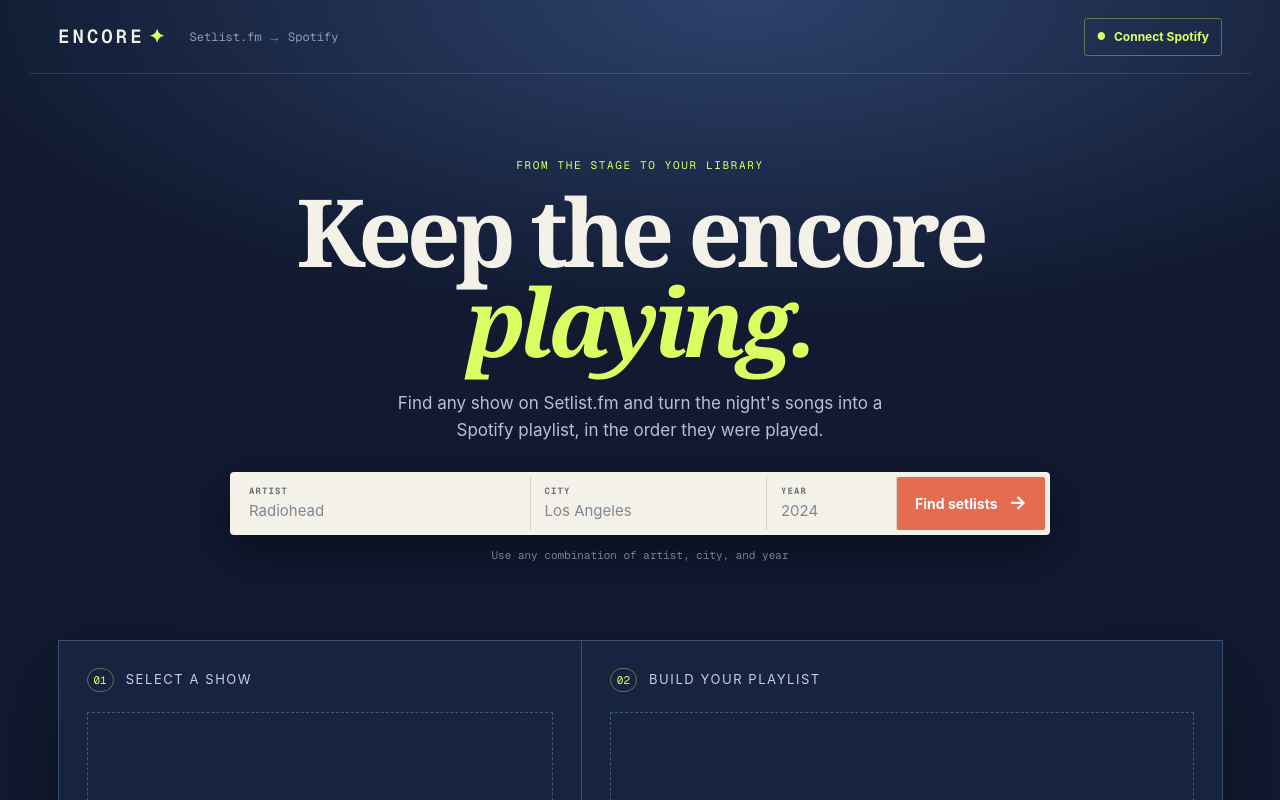
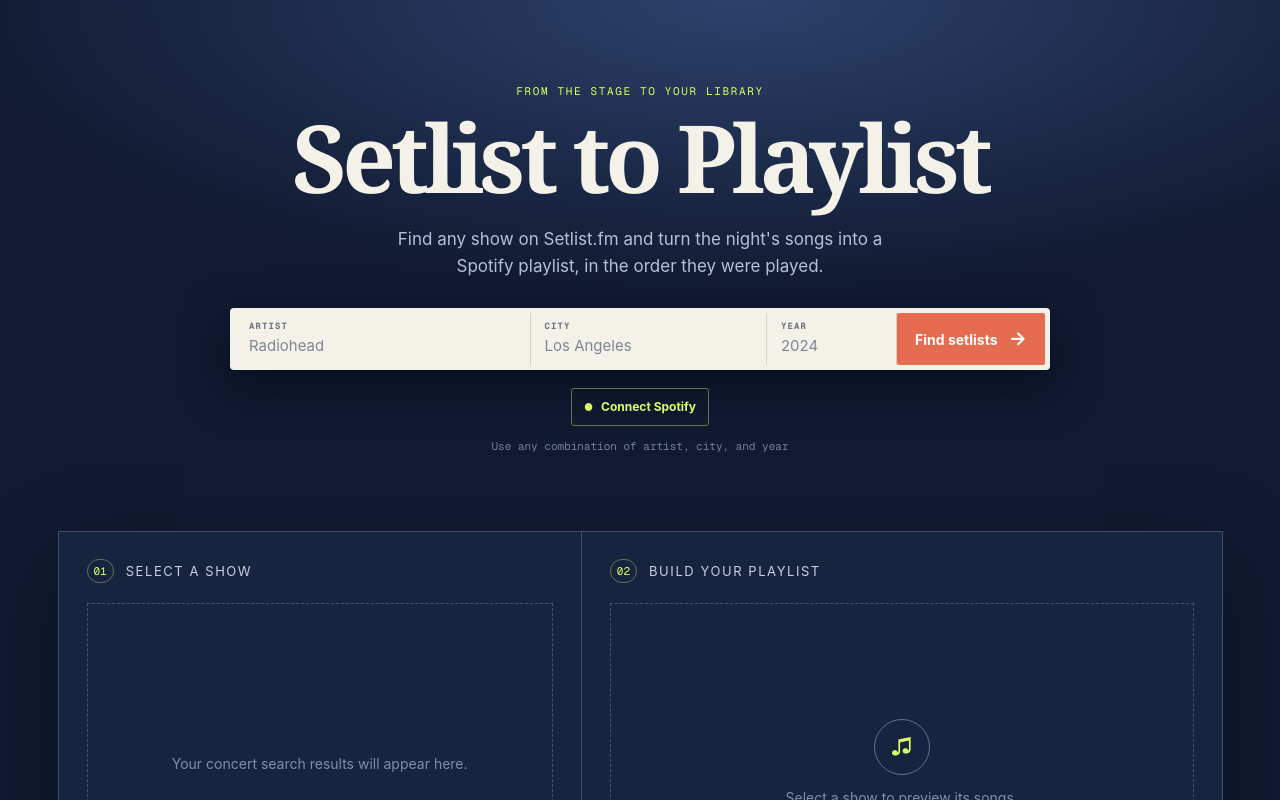
Before and after one commit to krynsky/Setlist-to-Playlist, a Next.js app: page / in a window 1280 px wide. Shown: the top 800 px of the page. Built offline with nearby package versions, Linux system fonts and the light colour scheme.

Commit message:
Simplify header and reposition Spotify connection

```diff
--- a/app/globals.css
+++ b/app/globals.css
@@ -20,11 +20,7 @@
 .sr-only { position: absolute; width: 1px; height: 1px; padding: 0; margin: -1px; overflow: hidden; clip: rect(0, 0, 0, 0); white-space: nowrap; border: 0; }
 
 main { min-height: 100vh; overflow: hidden; background: radial-gradient(ellipse 90% 36% at 58% 0%, #2c426b 0%, var(--ink) 70%); }
-.nav { max-width: 1220px; height: 74px; padding: 0 28px; margin: auto; display: flex; align-items: center; gap: 22px; border-bottom: 1px solid rgb(244 241 233 / 13%); }
-.brand { color: var(--paper); font: 600 19px var(--font-geist-mono); letter-spacing: .16em; text-decoration: none; }
-.brand span { color: var(--acid); margin-left: 4px; }
-.nav p { flex: 1; margin: 0; color: #8d9bb6; font: 12px var(--font-geist-mono); }
-.spotify-button { display: flex; align-items: center; gap: 8px; padding: 9px 12px; color: var(--acid); background: transparent; border: 1px solid #647250; border-radius: 3px; font-size: 12px; font-weight: 650; }
+.spotify-button { display: flex; align-items: center; gap: 8px; margin: 18px auto 0; padding: 9px 12px; color: var(--acid); background: transparent; border: 1px solid #647250; border-radius: 3px; font-size: 12px; font-weight: 650; }
 .spotify-button span { font-size: 10px; }
 
 .hero { max-width: 1000px; margin: auto; padding: 84px 28px 78px; text-align: center; }
@@ -92,9 +88,6 @@
 .creator-credit a:hover { color: #fff; }
 
 @media (max-width: 760px) {
-  .nav { padding: 0 18px; }
-  .nav p { display: none; }
-  .brand { flex: 1; }
   .hero { padding: 60px 20px 54px; }
   .search { max-width: 590px; }
   .workspace { grid-template-columns: 1fr; margin: 0 16px 35px; }
--- a/app/page.tsx
+++ b/app/page.tsx
@@ -1,7 +1,6 @@
 "use client";
 
 import { FormEvent, useEffect, useMemo, useState } from "react";
-import Link from "next/link";
 
 type SetlistSong = {
   name: string;
@@ -425,24 +424,9 @@
 
   return (
     <main>
-      <nav className="nav" aria-label="Main navigation">
-        <Link className="brand" href="/" aria-label="Encore home">
-          ENCORE<span>✦</span>
-        </Link>
-        <p>Setlist.fm → Spotify</p>
-        <button className="spotify-button" onClick={connectOrDisconnect}>
-          <span aria-hidden="true">●</span>
-          {connected ? "Spotify connected" : "Connect Spotify"}
-        </button>
-      </nav>
-
       <section className="hero" aria-labelledby="hero-title">
         <p className="eyebrow">FROM THE STAGE TO YOUR LIBRARY</p>
-        <h1 id="hero-title">
-          Keep the encore
-          <br />
-          <em>playing.</em>
-        </h1>
+        <h1 id="hero-title">Setlist to Playlist</h1>
         <p className="intro">
           Find any show on Setlist.fm and turn the night&apos;s songs into a
           Spotify playlist, in the order they were played.
@@ -486,6 +470,10 @@
             {busy ? "Working…" : "Find setlists"} <span>→</span>
           </button>
         </form>
+        <button className="spotify-button" onClick={connectOrDisconnect}>
+          <span aria-hidden="true">●</span>
+          {connected ? "Spotify connected" : "Connect Spotify"}
+        </button>
         <p className="helper">Use any combination of artist, city, and year</p>
       </section>
 
```
Also changed, not shown: 1 other file (tests, documents, lock files or other folders).
